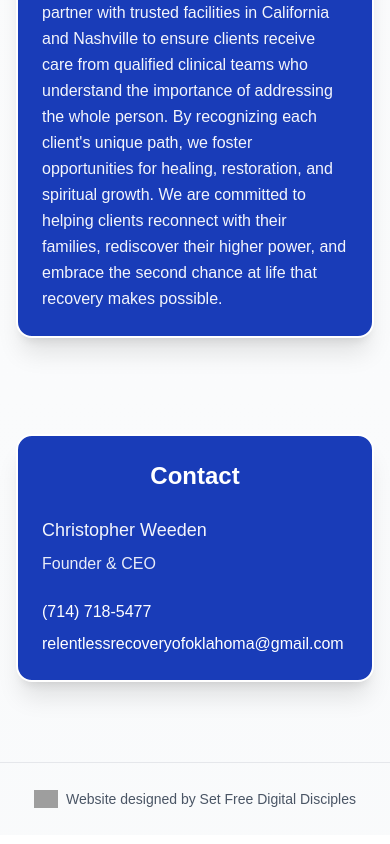
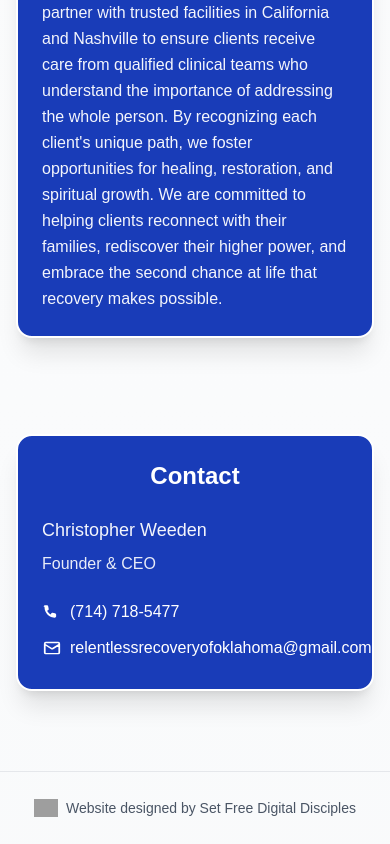
Before and after one commit to KristianPetrov/Relentless-Recovery, a Next.js app: page / in a window 390 px wide. Shown: the part 1692-2536 px from the top of the page. Built offline with nearby package versions, Linux system fonts and the light colour scheme; grey boxes are pictures that could not be loaded.

Commit message:
feat(ui): add inline phone and email icons to Contact section

```diff
--- a/src/app/page.tsx
+++ b/src/app/page.tsx
@@ -52,9 +52,19 @@ export default function Home() {
               <p className="text-white/95 text-lg font-medium">Christopher Weeden</p>
               <p className="text-white/90">Founder & CEO</p>
             </div>
-            <div className="space-y-2 sm:text-right">
-              <a href="tel:7147185477" className="block text-white hover:underline underline-offset-4">(714) 718-5477</a>
-              <a href="mailto:relentlessrecoveryofoklahoma@gmail.com" className="block text-white hover:underline underline-offset-4">relentlessrecoveryofoklahoma@gmail.com</a>
+            <div className="space-y-3 sm:text-right">
+              <a href="tel:7147185477" className="inline-flex items-center gap-2 text-white hover:underline underline-offset-4">
+                <svg xmlns="http://www.w3.org/2000/svg" viewBox="0 0 24 24" fill="currentColor" className="h-5 w-5">
+                  <path d="M2 5.75C2 4.784 2.784 4 3.75 4h2.02c.84 0 1.56.586 1.72 1.41l.57 2.86c.13.67-.19 1.35-.79 1.68l-1.15.64c.86 1.89 2.37 3.4 4.26 4.26l.64-1.15c.33-.6 1.01-.92 1.68-.79l2.86.57c.83.16 1.41.88 1.41 1.72v2.02c0 .966-.784 1.75-1.75 1.75H16c-7.18 0-13-5.82-13-13V5.75z"/>
+                </svg>
+                (714) 718-5477
+              </a>
+              <a href="mailto:relentlessrecoveryofoklahoma@gmail.com" className="inline-flex items-center gap-2 text-white hover:underline underline-offset-4">
+                <svg xmlns="http://www.w3.org/2000/svg" viewBox="0 0 24 24" fill="currentColor" className="h-5 w-5">
+                  <path d="M2.25 6.75A2.25 2.25 0 0 1 4.5 4.5h15a2.25 2.25 0 0 1 2.25 2.25v10.5A2.25 2.25 0 0 1 19.5 19.5h-15a2.25 2.25 0 0 1-2.25-2.25V6.75zm2.4.75 7.35 4.41 7.35-4.41a.75.75 0 0 0-.6-1.35H5.25a.75.75 0 0 0-.6 1.35zm15.6 1.89-7.14 4.28a1.5 1.5 0 0 1-1.62 0L4.35 9.39v7.86c0 .414.336.75.75.75h13.8a.75.75 0 0 0 .75-.75V9.39z"/>
+                </svg>
+                relentlessrecoveryofoklahoma@gmail.com
+              </a>
             </div>
           </div>
         </div>
```
